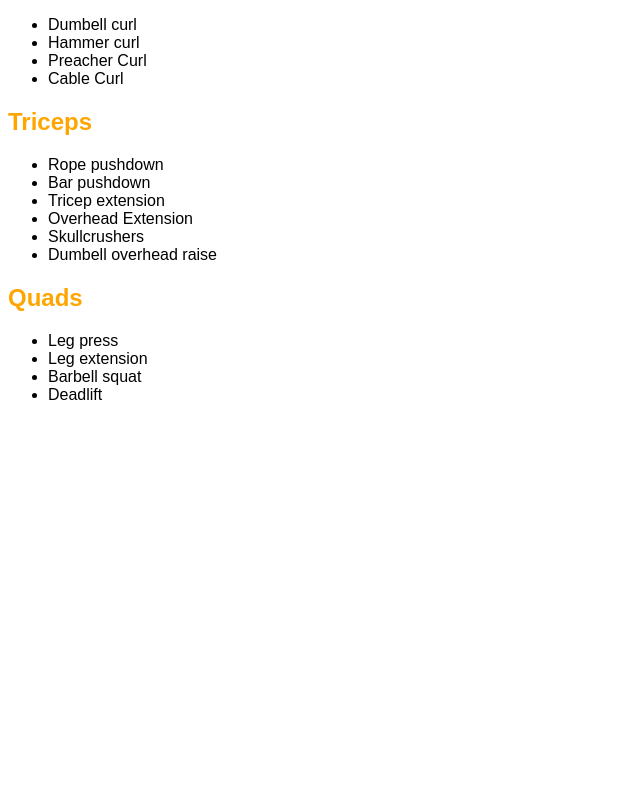
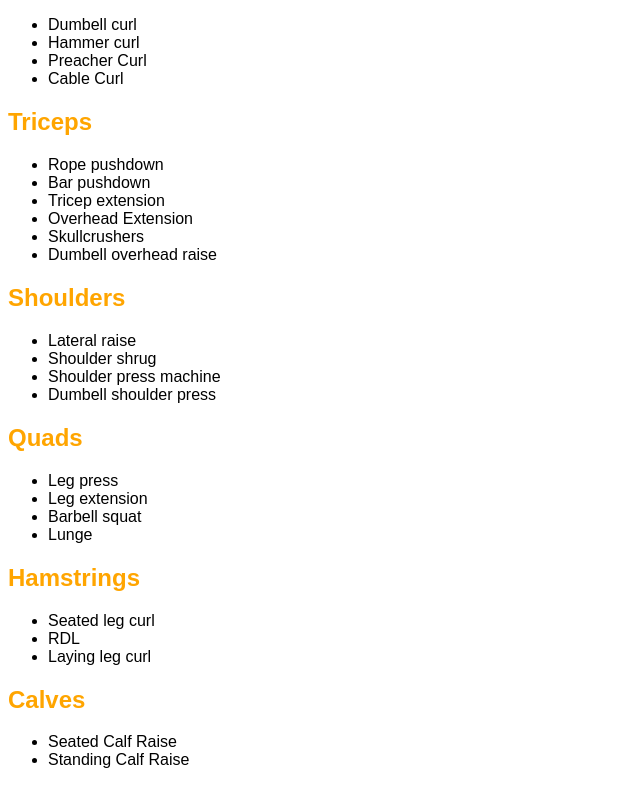
Before and after one commit to mitchellj07/mitchellj07.github.io, a plain HTML site: page index.html in a window 1280 px wide. Shown: the part 427-1212 px from the top of the page, without its empty margins (0-640 px from the left). Before the commit the page ends 847 px from the top, so only its background shows below. Drawn offline with Linux system fonts and the light colour scheme.

Commit message:
Update index.html

```diff
--- a/index.html
+++ b/index.html
@@ -64,6 +64,13 @@
     <li> Skullcrushers</li>
     <li> Dumbell overhead raise</li>
   </ul>
+  <h2>Shoulders</h2>
+  <ul>
+    <li> Lateral raise</li>
+    <li> Shoulder shrug</li>
+    <li> Shoulder press machine</li>
+    <li> Dumbell shoulder press</li>
+  </ul>
   <h2>
     Quads
   </h2>
@@ -71,7 +78,22 @@
     <li> Leg press</li>
     <li> Leg extension</li>
     <li> Barbell squat</li>
-    <li> Deadlift</li>
+    <li> Lunge</li>
   </ul>
+  <h2>
+    Hamstrings
+  </h2>
+    <ul>
+      <li> Seated leg curl</li>
+      <li> RDL</li>
+      <li> Laying leg curl</li>
+    </ul>
+  <h2>Calves
+  </h2>
+  <ul>
+    <li> Seated Calf Raise</li>
+    <li> Standing Calf Raise</li>
+  </ul>
+
 </body>
 </html>
```
